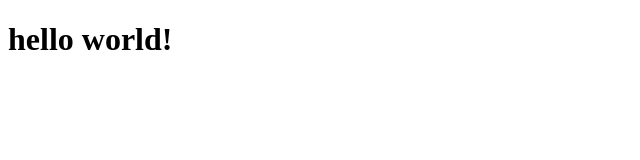
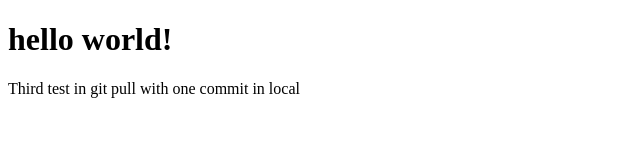
Before and after one commit to quendp/lessons, a plain HTML site: page testCommitAndPull.html in a window 1280 px wide. Shown: the whole page, without its empty margins (0-640 px from the left). Drawn offline with Linux system fonts and the light colour scheme.

Commit message:
third test on one commit in local

```diff
--- a/testCommitAndPull.html
+++ b/testCommitAndPull.html
@@ -10,5 +10,8 @@
     <h1>
         hello world!
     </h1>
+    <p>
+        Third test in git pull with one commit in local
+    </p>
 </body>
 </html>
```
